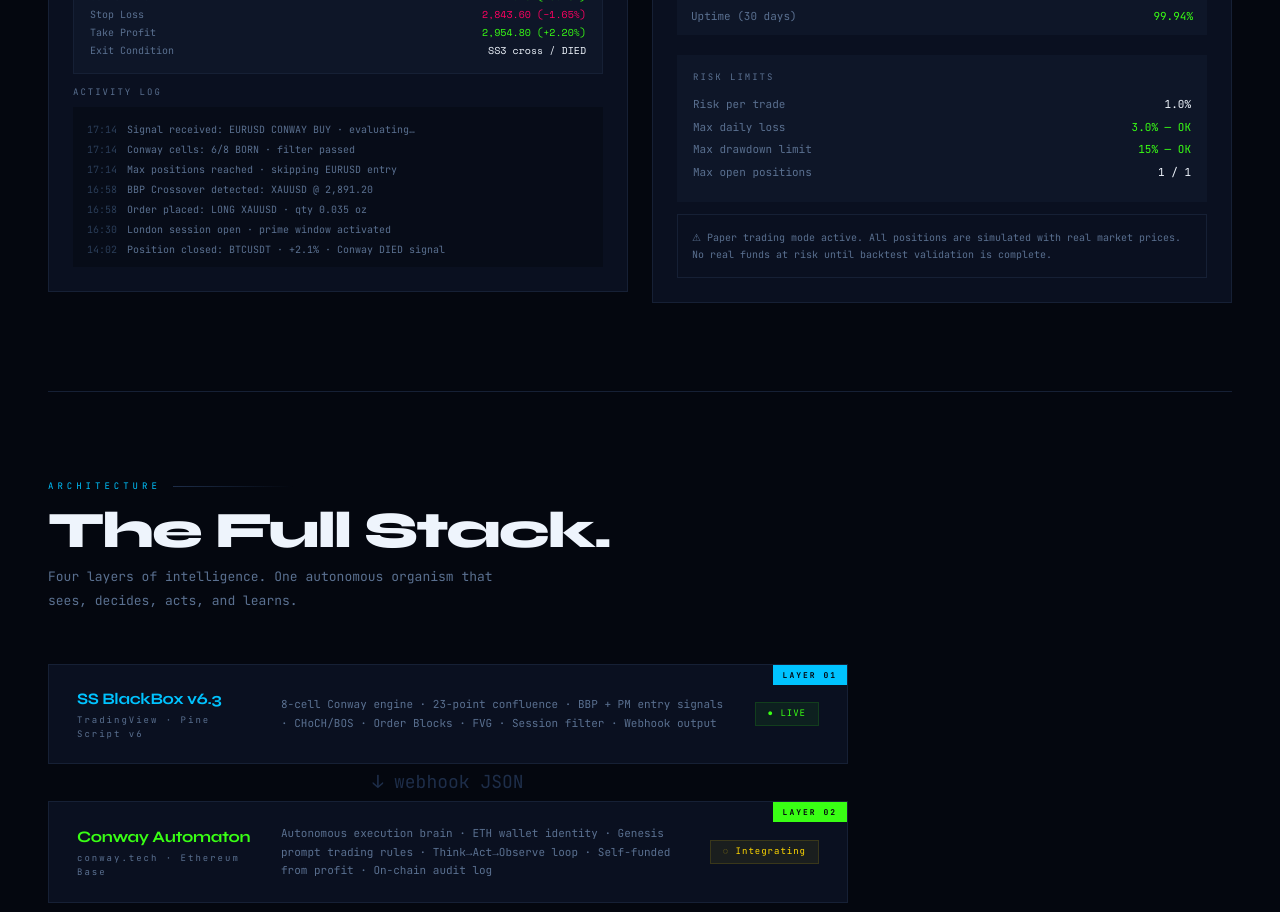
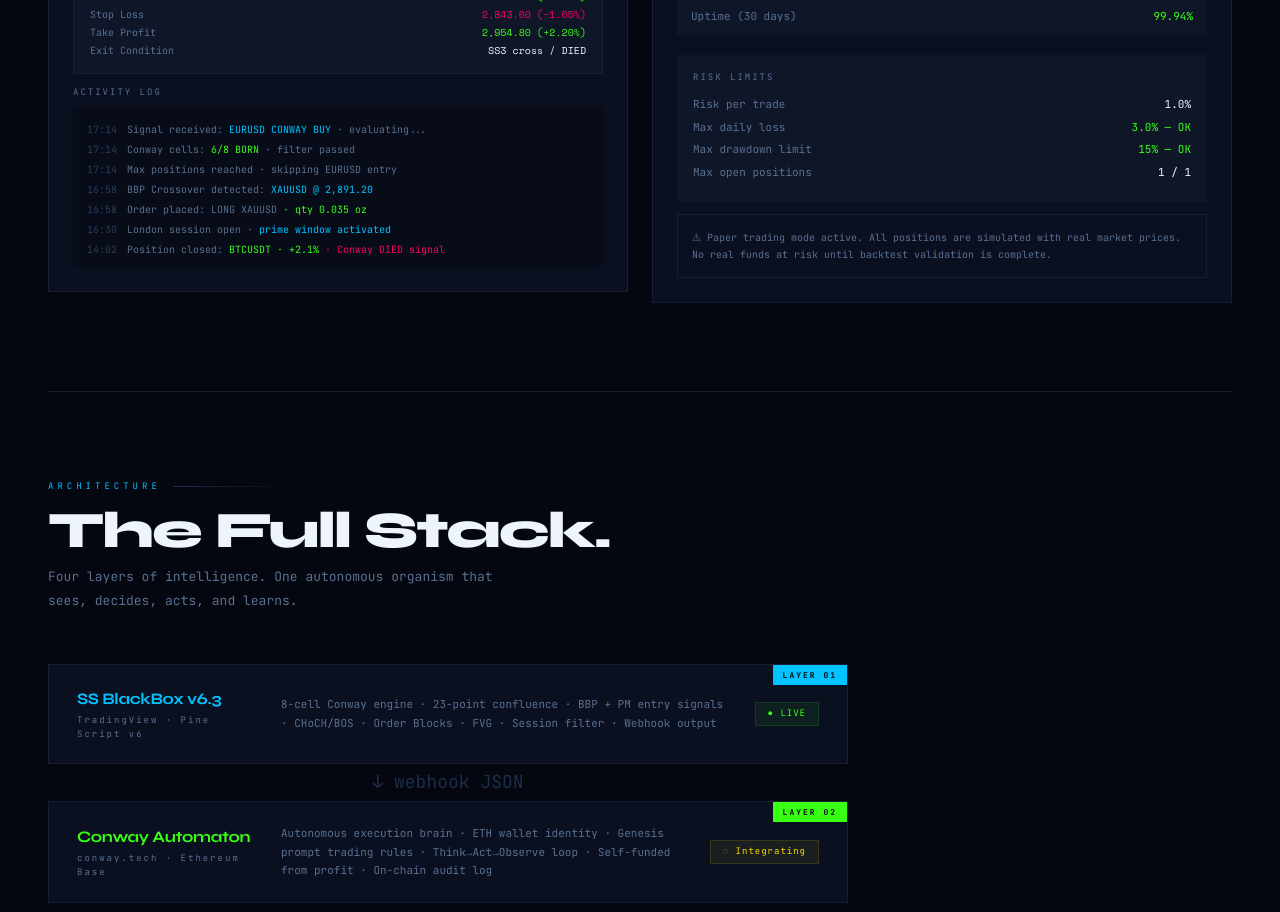
Before and after one commit to jopiesihebad/myweb, a Next.js app: page / in a window 1280 px wide. Shown: the part 6320-7232 px from the top of the page. Built offline with nearby package versions, Linux system fonts and the light colour scheme; no server answers.

Commit message:
Refactor activity log display for better styling

```diff
--- a/app/page.tsx
+++ b/app/page.tsx
@@ -301,19 +301,47 @@
                 ))}
               </div>
               <div style={{ fontSize: '9px', letterSpacing: '2px', color: 'var(--gray)', marginBottom: '8px', textTransform: 'uppercase' }}>Activity Log</div>
-              <div style={{ background: 'var(--bg2)', padding: '14px', fontSize: '10px', lineHeight: 1.8, maxHeight: '160px', overflowY: 'auto' }}>
-                {[
-                  ['17:14','Signal received: EURUSD CONWAY BUY · evaluating…'],
-                  ['17:14','Conway cells: 6/8 BORN · filter passed'],
-                  ['17:14','Max positions reached · skipping EURUSD entry'],
-                  ['16:58','BBP Crossover detected: XAUUSD @ 2,891.20'],
-                  ['16:58','Order placed: LONG XAUUSD · qty 0.035 oz'],
-                  ['16:30','London session open · prime window activated'],
-                  ['14:02','Position closed: BTCUSDT · +2.1% · Conway DIED signal'],
-                ].map(([t,msg],i) => (
+              <div style={{ background: 'var(--bg2)', padding: '14px', fontSize: '10px', lineHeight: 1.8, maxHeight: '160px', overflowY: 'auto', fontFamily: '"JetBrains Mono", monospace' }}>
+                {([
+                  { t:'17:14', parts:[
+                    { txt:'Signal received: ', c:'#5a7090' },
+                    { txt:'EURUSD CONWAY BUY', c:'#00c3ff' },
+                    { txt:' · evaluating...', c:'#5a7090' },
+                  ]},
+                  { t:'17:14', parts:[
+                    { txt:'Conway cells: ', c:'#5a7090' },
+                    { txt:'6/8 BORN', c:'#39ff14' },
+                    { txt:' · filter passed', c:'#5a7090' },
+                  ]},
+                  { t:'17:14', parts:[
+                    { txt:'Max positions reached · skipping EURUSD entry', c:'#5a7090' },
+                  ]},
+                  { t:'16:58', parts:[
+                    { txt:'BBP Crossover detected: ', c:'#5a7090' },
+                    { txt:'XAUUSD @ 2,891.20', c:'#00c3ff' },
+                  ]},
+                  { t:'16:58', parts:[
+                    { txt:'Order placed: ', c:'#5a7090' },
+                    { txt:'LONG XAUUSD', c:'#5a7090' },
+                    { txt:' · qty 0.035 oz', c:'#39ff14' },
+                  ]},
+                  { t:'16:30', parts:[
+                    { txt:'London session open · ', c:'#5a7090' },
+                    { txt:'prime window activated', c:'#00c3ff' },
+                  ]},
+                  { t:'14:02', parts:[
+                    { txt:'Position closed: ', c:'#5a7090' },
+                    { txt:'BTCUSDT · +2.1%', c:'#39ff14' },
+                    { txt:' · Conway DIED signal', c:'#ff0062' },
+                  ]},
+                ] as { t: string; parts: { txt: string; c: string }[] }[]).map(({ t, parts }, i) => (
                   <div key={i} style={{ display: 'flex', gap: '10px', marginBottom: '2px' }}>
-                    <span style={{ color: 'var(--gray2)', flexShrink: 0 }}>{t}</span>
-                    <span style={{ color: 'var(--gray)' }}>{msg}</span>
+                    <span style={{ color: '#2a3d58', flexShrink: 0 }}>{t}</span>
+                    <span>
+                      {parts.map((p, j) => (
+                        <span key={j} style={{ color: p.c }}>{p.txt}</span>
+                      ))}
+                    </span>
                   </div>
                 ))}
               </div>
```
